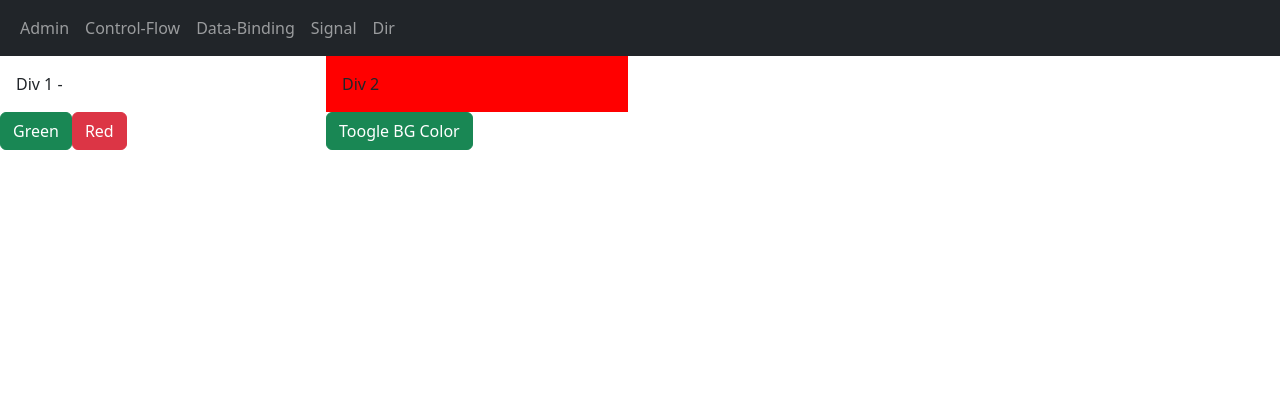
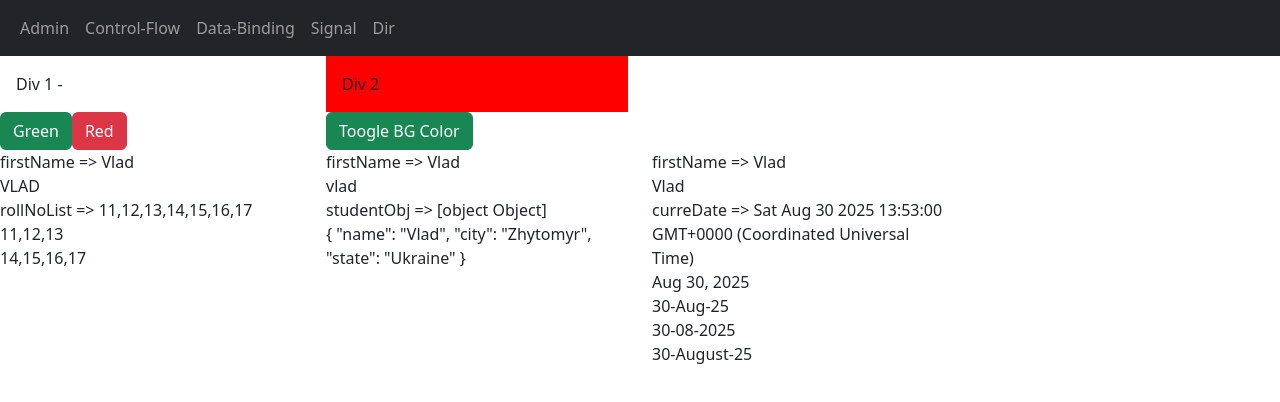
Before and after one commit to NeedGOOD/angular-20-test, an Angular app: page /attribute-dir in a window 1280 px wide. Shown: the top 402 px of the page. Built offline with nearby package versions, Linux system fonts and the light colour scheme.

Commit message:
feat: component life cycle event & pipes

```diff
--- a/src/app/components/att-directive/att-directive.html
+++ b/src/app/components/att-directive/att-directive.html
@@ -20,3 +20,48 @@
         <button class="btn btn-success" (click)="toogleDiv2Color()">Toogle BG Color</button>
     </div>
 </div>
+
+<div class="row">
+    <div class="col-3">
+        firstName => {{firstName}}
+        <br>
+        {{firstName | uppercase}}
+    </div>
+    <div class="col-3">
+        firstName => {{firstName}}
+        <br>
+        {{firstName | lowercase}}
+    </div>
+    <div class="col-3">
+        firstName => {{firstName}}
+        <br>
+        {{firstName | titlecase}}
+    </div>
+</div>
+
+<div class="row">
+    <div class="col-3">
+        rollNoList => {{rollNoList}}
+        <br>
+        {{rollNoList | slice:0:3}}
+        <br>
+        {{rollNoList | slice:3}}
+    </div>
+    <div class="col-3">
+        studentObj => {{studentObj}}
+        <br>
+        {{studentObj | json}}
+    </div>
+
+    <div class="col-3">
+        curreDate => {{curreDate}}
+        <br>
+        {{curreDate | date}}
+        <br>
+        {{curreDate | date:'dd-MMM-yy'}}
+        <br>
+        {{curreDate | date:'dd-MM-yyyy'}}
+        <br>
+        {{curreDate | date:'dd-MMMM-yy'}}
+    </div>
+</div>
--- a/src/app/components/att-directive/att-directive.ts
+++ b/src/app/components/att-directive/att-directive.ts
@@ -1,16 +1,64 @@
-import { NgClass, NgStyle } from '@angular/common';
-import { Component, signal } from '@angular/core';
+import { DatePipe, JsonPipe, LowerCasePipe, NgClass, NgStyle, SlicePipe, TitleCasePipe, UpperCasePipe } from '@angular/common';
+import { AfterContentChecked, AfterContentInit, AfterViewChecked, AfterViewInit, Component, OnDestroy, OnInit, signal } from '@angular/core';
 
 @Component({
   selector: 'app-att-directive',
-  imports: [NgClass, NgStyle],
+  imports: [NgClass, NgStyle,
+    UpperCasePipe, LowerCasePipe,
+    TitleCasePipe, SlicePipe,
+    JsonPipe, DatePipe
+  ],
   templateUrl: './att-directive.html',
   styleUrl: './att-directive.css'
 })
-export class AttDirective {
+export class AttDirective implements OnInit,
+  AfterContentInit, AfterContentChecked,
+  AfterViewInit, AfterViewChecked, OnDestroy {
+
   div1ClassName = signal<string>('');
 
+  firstName: string = 'Vlad';
+  courseName: string = 'Angular 20';
+
+  rollNoList = [11, 12, 13, 14, 15, 16, 17];
+
   isDiv2Green: boolean = false;
+
+  curreDate: Date = new Date();
+
+  studentObj: any = {
+    name: 'Vlad',
+    city: 'Zhytomyr',
+    state: 'Ukraine',
+  }
+
+  constructor() {
+    console.log('constructor');
+  }
+
+  ngOnInit(): void {
+    console.log('ngOnInit');
+  }
+
+  ngAfterContentChecked(): void {
+    console.log('ngAfterContentChecked');
+  }
+
+  ngAfterContentInit(): void {
+    console.log('ngAfterContentInit');
+  }
+
+  ngAfterViewChecked(): void {
+    console.log('ngAfterViewChecked');
+  }
+
+  ngAfterViewInit(): void {
+    console.log('ngAfterViewInit');
+  }
+
+  ngOnDestroy(): void {
+    console.log('ngOnDestroy');
+  }
 
   setBgClass(className: string) {
     this.div1ClassName.set(className);
```
